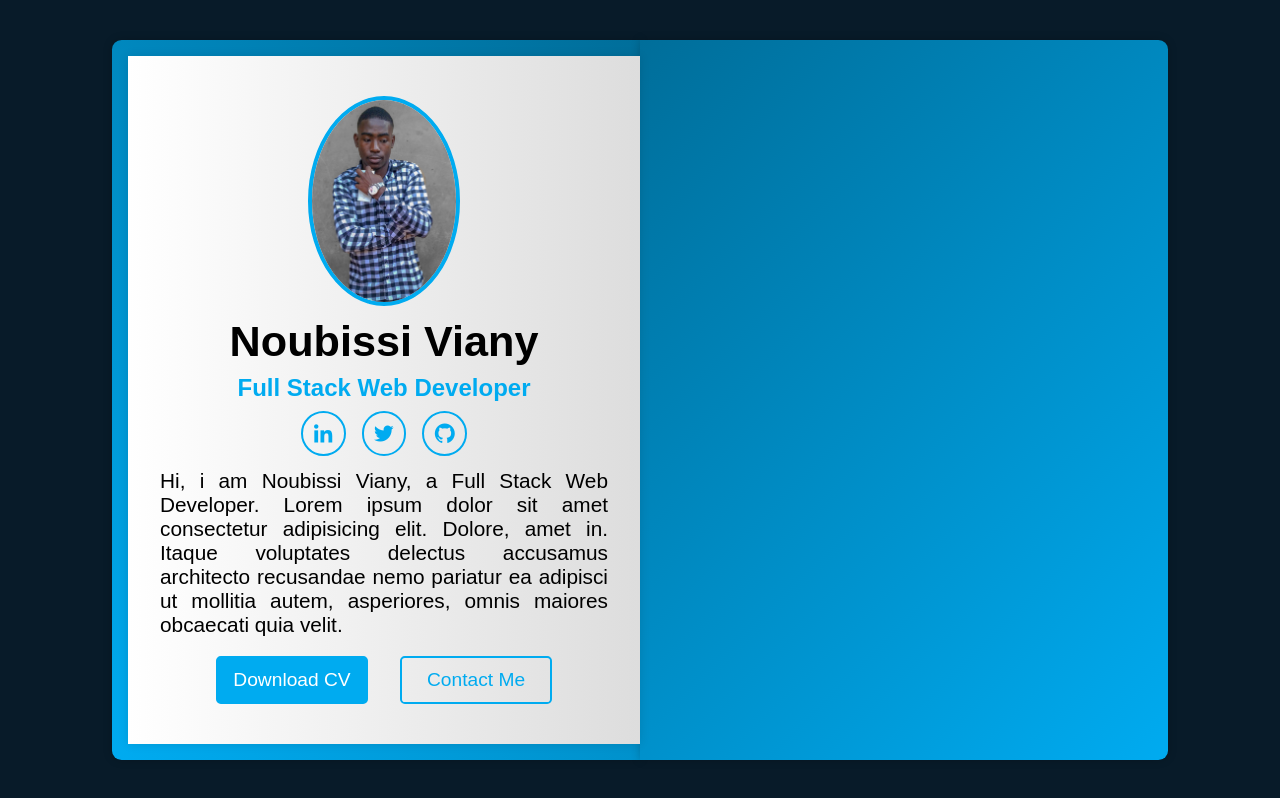
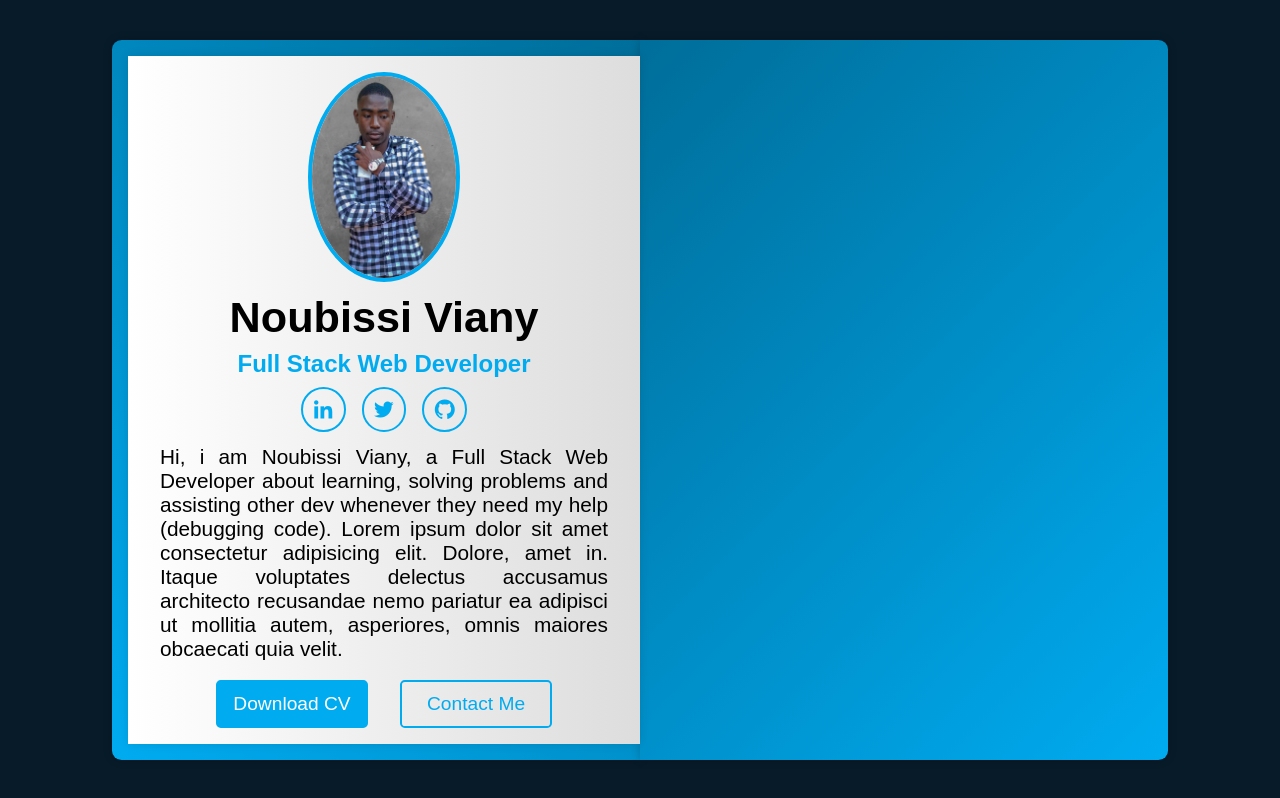
Before and after one commit to NoubissiViany/Portfolio, a React (Vite) app: page / in a window 1280 px wide. Built offline with nearby package versions, Linux system fonts and the light colour scheme.

Commit message:
Design the profile page

```diff
--- a/src/components/profile/Profile.jsx
+++ b/src/components/profile/Profile.jsx
@@ -22,15 +22,20 @@ export default function Profile() {
           </div>
 
           <p>
-            Hi, i am Noubissi Viany, a Full Stack Web Developer. Lorem ipsum
-            dolor sit amet consectetur adipisicing elit. Dolore, amet in. Itaque
-            voluptates delectus accusamus architecto recusandae nemo pariatur ea
-            adipisci ut mollitia autem, asperiores, omnis maiores obcaecati quia
-            velit.
+            Hi, i am Noubissi Viany, a Full Stack Web Developer about learning,
+            solving problems and assisting other dev whenever they need my help
+            (debugging code). Lorem ipsum dolor sit amet consectetur adipisicing
+            elit. Dolore, amet in. Itaque voluptates delectus accusamus
+            architecto recusandae nemo pariatur ea adipisci ut mollitia autem,
+            asperiores, omnis maiores obcaecati quia velit.
           </p>
 
           <div className="btn-box">
-            <a href="/src/assets/doc/CV.pdf" download="Viany Resume.pdf" className="btn">
+            <a
+              href="/src/assets/doc/CV.pdf"
+              download="Viany Resume.pdf"
+              className="btn"
+            >
               Download CV
             </a>
             <a href="#" className="btn contact-me">
```
